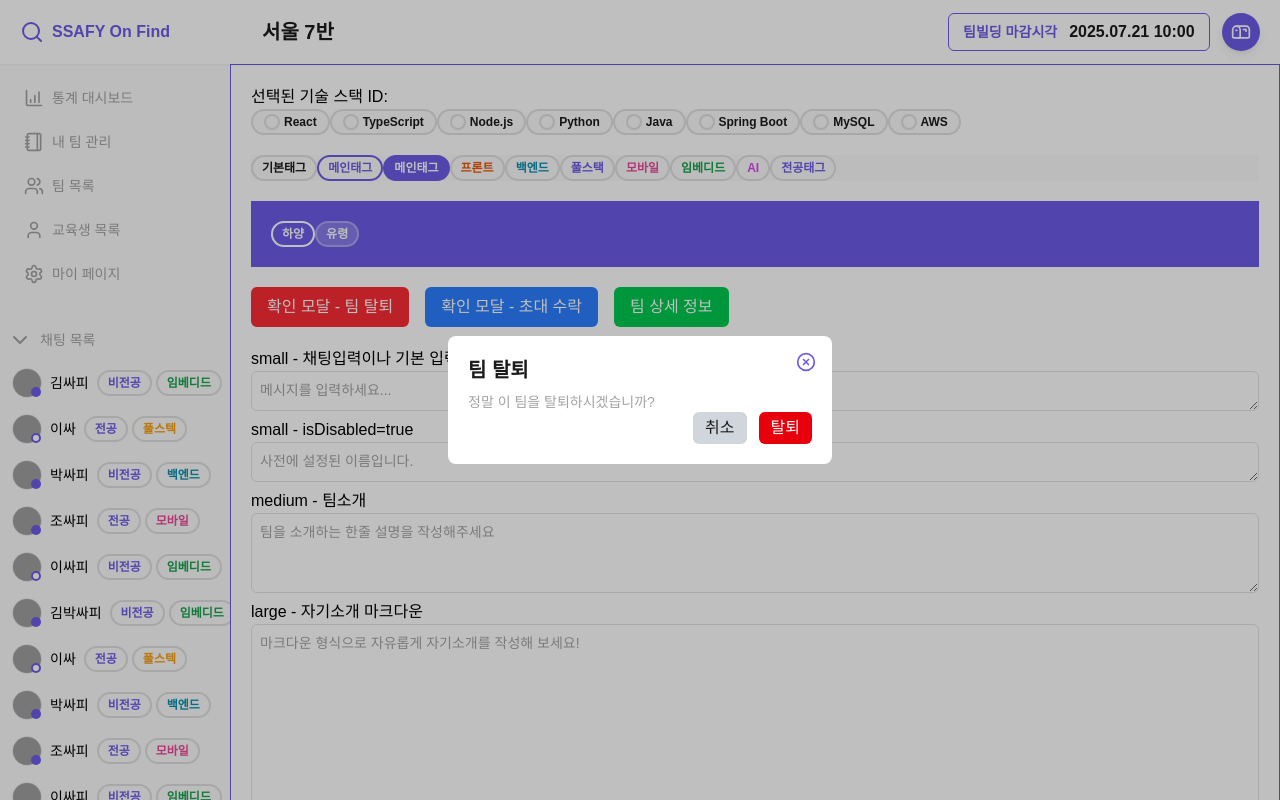
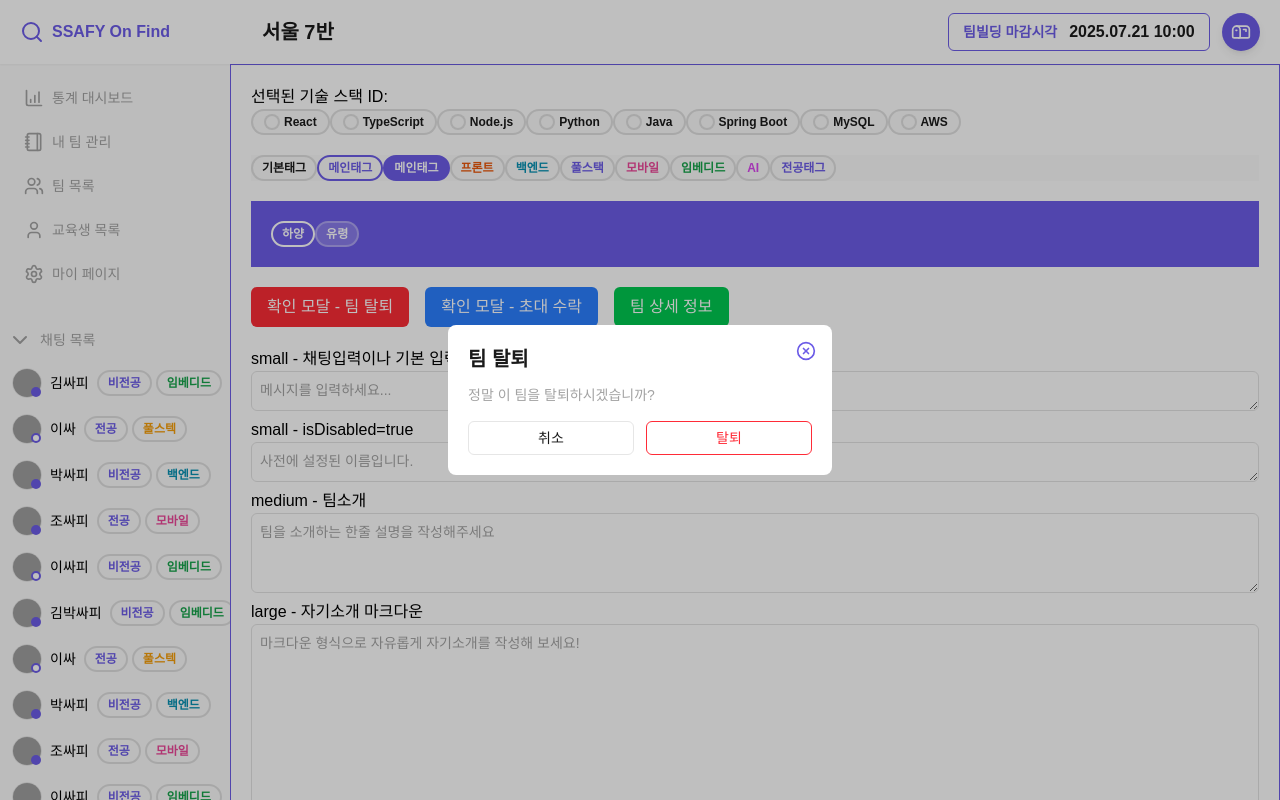
Before and after one commit to SSAFY-on-Find/SSAFY-on-Find, a React (Vite) app in the folder FE/: page /component-test in a window 1280 px wide. Both pictures are taken after a click on the button "확인 모달 - 팀 탈퇴". Shown: the top 800 px of the page. Built offline with nearby package versions, Linux system fonts and the light colour scheme; grey boxes are pictures that could not be loaded; a web font is replaced by a local one.

Commit message:
refact: confirm 모달 button 컴포넌트 반영

```diff
--- a/FE/src/components/templates/ConfirmModal.tsx
+++ b/FE/src/components/templates/ConfirmModal.tsx
@@ -1,3 +1,5 @@
+import { Button } from "@/components/atoms"
+
 import Modal from "./Modal"
 
 interface IConfirmModal {
@@ -23,18 +25,17 @@ function ConfirmModal({
   return (
     <Modal isOpen={isOpen} onClose={onCancel} size={"s"}>
       <div className="p-5">
-        <h3 className="text-text mb-2 text-xl font-bold">{title}</h3>
+        <h3 className="text-text mb-3 text-xl font-bold">{title}</h3>
         <p className="text-subtext text-sm">{message}</p>
-        <div className="flex justify-end gap-3">
-          <button className="text-text rounded-md bg-gray-300 px-3 py-1 hover:bg-gray-400" onClick={onCancel}>
-            {cancelText}
-          </button>
-          <button
-            className={`${isDestructive ? "bg-red-600 hover:bg-red-800" : "bg-blue-600 hover:bg-blue-800"} rounded-md px-3 py-1 text-white`}
+        <div className="mt-4 flex justify-end gap-3">
+          <Button size={"m"} isIcon={false} text={cancelText} onClick={onCancel} variant="text" />
+          <Button
+            size={"m"}
+            isIcon={false}
+            text={confirmText}
             onClick={onConfirm}
-          >
-            {confirmText}
-          </button>
+            variant={`${isDestructive ? "danger" : "primary"}`}
+          />
         </div>
       </div>
     </Modal>
```
